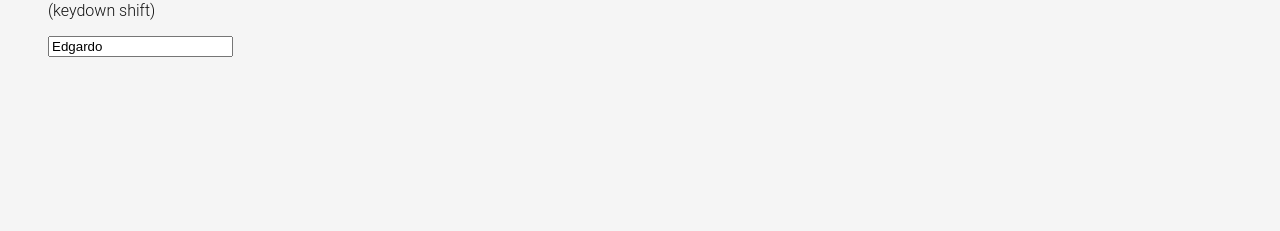
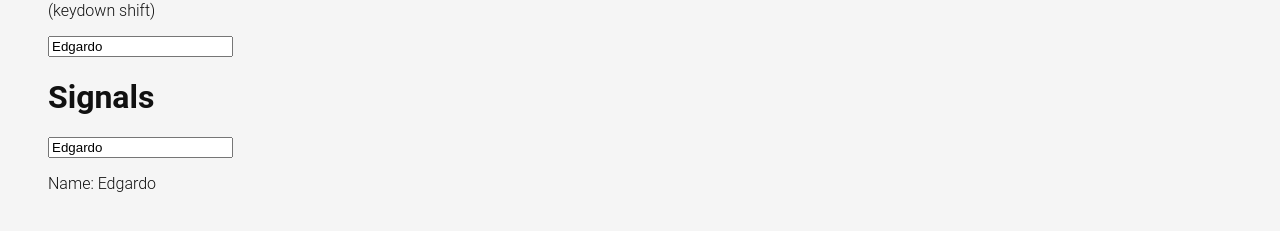
Before and after one commit to EdgardoLuisJimenez/todo-app-angular, an Angular app: page /labs in a window 1280 px wide. Shown: the part 945-1176 px from the top of the page. Before the commit the page ends 1050 px from the top, so only its background shows below. Built offline with nearby package versions, Linux system fonts and the light colour scheme.

Commit message:
Creating a Signal on Angular

```diff
--- a/src/app/pages/labs/labs.component.html
+++ b/src/app/pages/labs/labs.component.html
@@ -9,7 +9,7 @@
   <hr />
   <h2>{{ "Hola".repeat(4) }}</h2>
   <p>La suma de 3 + 3 es {{ 3 + 3 }}</p>
-  <p>Hola soy {{ name }} y mi edad es {{ age }}</p>
+  <p>Hola soy {{ name() }} y mi edad es {{ age }}</p>
   <hr />
   <img [src]="person.avatar" alt="" />
   <input type="number" [value]="person.age" />
@@ -24,4 +24,7 @@
   <input type="text" [value]="person.name" (keydown)="keydownHandler($event)" />
   <p>(keydown shift)</p>
   <input type="text" [value]="person.name" (keydown.shift.t)="clickHandler()" />
+  <h1>Signals</h1>
+  <input type="text" [value]="name()" (change)="changeHandler($event)" />
+  <p>Name: {{ name() }}</p>
 </div>
--- a/src/app/pages/labs/labs.component.ts
+++ b/src/app/pages/labs/labs.component.ts
@@ -1,5 +1,5 @@
 import { CommonModule } from '@angular/common';
-import { Component } from '@angular/core';
+import { Component, signal } from '@angular/core';
 
 @Component({
   selector: 'app-labs',
@@ -11,7 +11,7 @@
 export class LabsComponent {
   welcome = 'Hola!';
   tasks = ['Instalar el Angular CLI', 'Crear proyecto', 'Crear componente'];
-  name = 'Edgardo';
+  name = signal('Edgardo');
   age = 21;
   disable = true;
   img = 'https://w3schools.com/howto/img_avatar.png';
@@ -27,7 +27,9 @@
   }
 
   changeHandler(event: Event) {
-    console.log(event);
+    const input = event.target as HTMLInputElement;
+    const newValue = input.value;
+    this.name.set(newValue);
   }
 
   keydownHandler(event: KeyboardEvent) {
```
